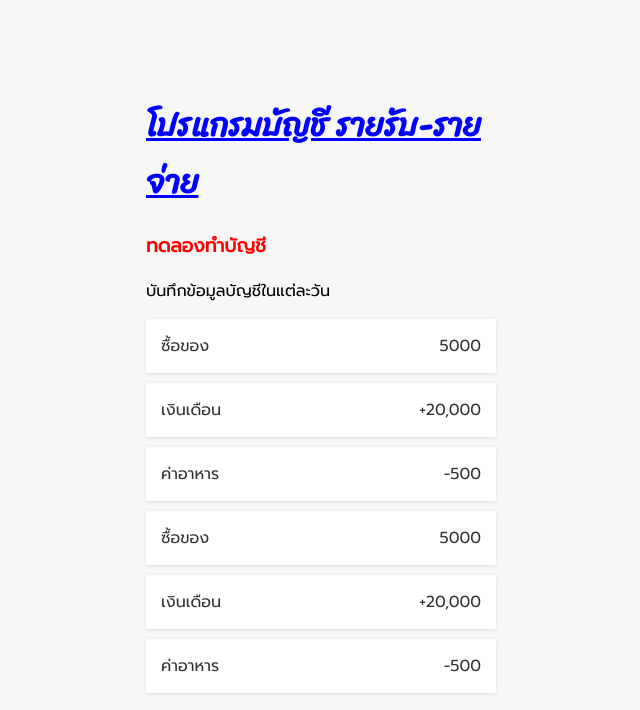
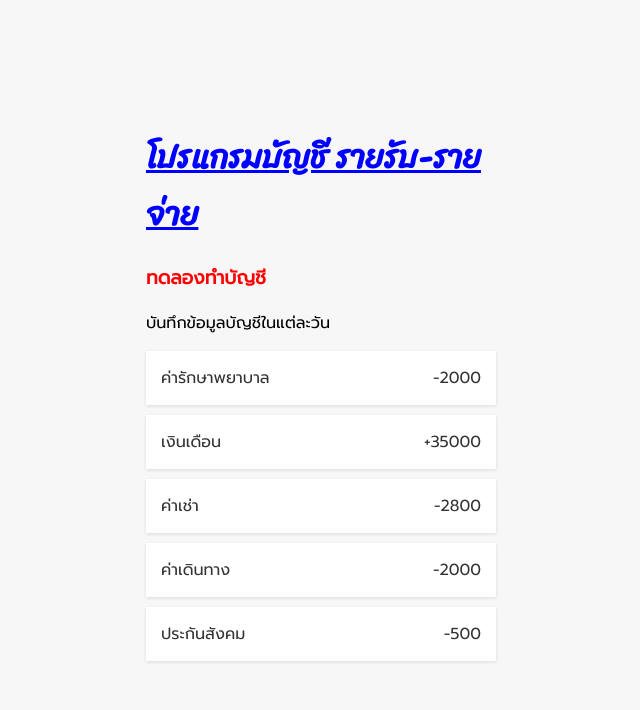
Before and after one commit to robocon/react-tutorial, a React (Create React App) app: page / in a window 1280 px wide. Shown: the top 710 px of the page, without its empty margins (319-959 px from the left). Built offline with nearby package versions, Linux system fonts and the light colour scheme.

Commit message:
Spread Operator + uuid

```diff
--- a/package.json
+++ b/package.json
@@ -9,6 +9,7 @@
     "react": "^17.0.2",
     "react-dom": "^17.0.2",
     "react-scripts": "5.0.0",
+    "uuid": "^8.3.2",
     "web-vitals": "^2.1.4"
   },
   "scripts": {
--- a/src/components/Item.js
+++ b/src/components/Item.js
@@ -1,12 +1,7 @@
-const Item = () => {
-    const name = "ซื้อของ"
-    const price = 5000
+const Item = (props) => {
+    const{title, price} = props
     return(
-        <div>
-            <li>{name} <span>{price}</span></li>
-            <li>เงินเดือน <span>+20,000</span></li>
-            <li>ค่าอาหาร <span>-500</span></li>
-        </div>
+        <li>{title} <span>{price}</span></li>
     )
 }
 export default Item
--- a/src/components/Transection.js
+++ b/src/components/Transection.js
@@ -1,10 +1,20 @@
 import Item from "./Item"
 import "./Transection.css"
+import { v4 as uuidv4 } from 'uuid'
+
 const Transection = () => {
+    const data = [
+        {title: "ค่ารักษาพยาบาล", price: "-2000"},
+        {title: "เงินเดือน", price: "+35000"},
+        {title: "ค่าเช่า", price: "-2800"},
+        {title: "ค่าเดินทาง", price: "-2000"},
+        {title: "ประกันสังคม", price: "-500"}
+    ]
 	return (
 		<ul className="item-list">
-			<Item/>
-			<Item/>
+            {data.map((el)=>{
+                return <Item title={el.title} price={el.price} key={uuidv4()}/>
+            })}
 		</ul>
 	)
 }
```
Also changed, not shown: 1 other file (tests, documents, lock files or other folders).
